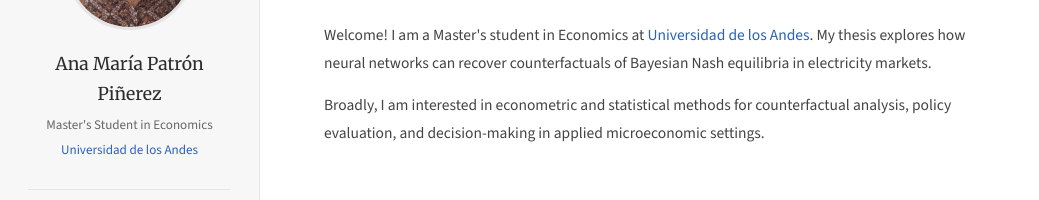
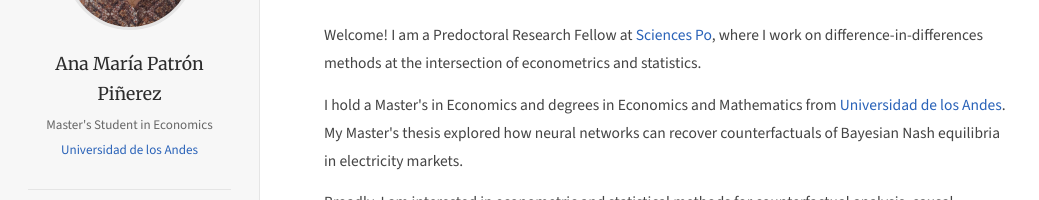
Before and after one commit to anamariapatron/anamariapatron.github.io, a plain HTML site: page index.html in a window 1280 px wide. Shown: the part 148-348 px from the top of the page, without its empty margins (0-1039 px from the left). Drawn offline with nearby package versions, Linux system fonts and the light colour scheme.

Commit message:
Revise about section for new position and interests
Updated the about section to reflect new role and research focus.

```diff
--- a/index.html
+++ b/index.html
@@ -334,18 +334,27 @@
   <main class="main">
 
     <!-- ABOUT -->
+    <!-- ABOUT -->
 <div class="section" id="about">
   <div class="about-name">Ana María Patrón Piñerez</div>
-      <div class="about-role">Master's Student in Economics · Universidad de los Andes</div>
+  <div class="about-role">Predoctoral Research Fellow · Sciences Po Paris</div>
   <div class="about-text">
     <p>
-          Welcome! I am a Master's student in Economics at
+      Welcome! I am a Predoctoral Research Fellow at
+      <a href="https://www.sciencespo.fr/en/" target="_blank">Sciences Po</a>,
+      where I work on difference-in-differences methods at the intersection of
+      econometrics and statistics.
+    </p>
+    <p>
+      I hold a Master's in Economics and degrees in Economics and Mathematics from
       <a href="https://uniandes.edu.co" target="_blank">Universidad de los Andes</a>.
-          My thesis explores how neural networks can recover counterfactuals of
+      My Master's thesis explored how neural networks can recover counterfactuals of
       Bayesian Nash equilibria in electricity markets.
     </p>
     <p>
-         Broadly, I am interested in econometric and statistical methods for counterfactual analysis, policy evaluation, and decision-making in applied microeconomic settings.
+      Broadly, I am interested in econometric and statistical methods for counterfactual analysis,
+      causal inference, and policy evaluation, including heterogeneous treatment effects,
+      selection bias, and machine learning applied to econometrics.
     </p>
   </div>
 </div>
```
Lines whose indentation alone changed are shown as unchanged.
